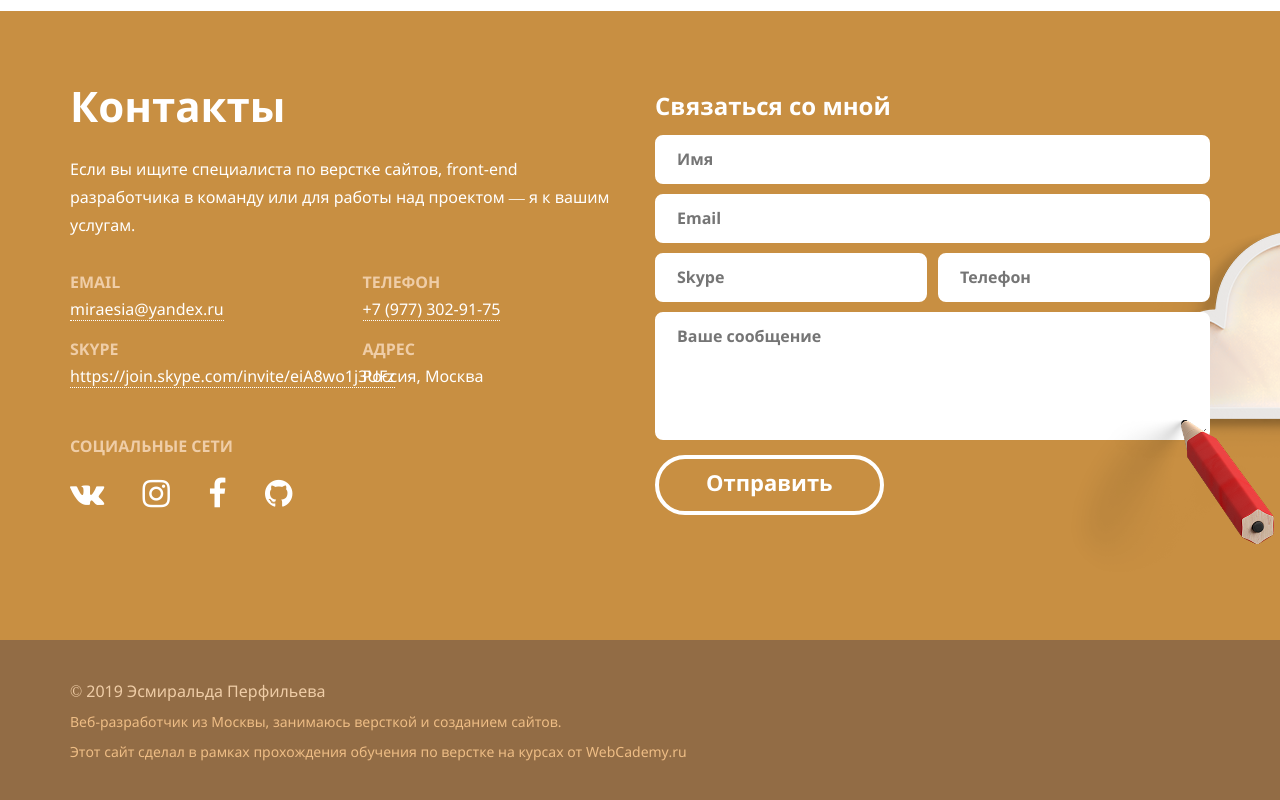
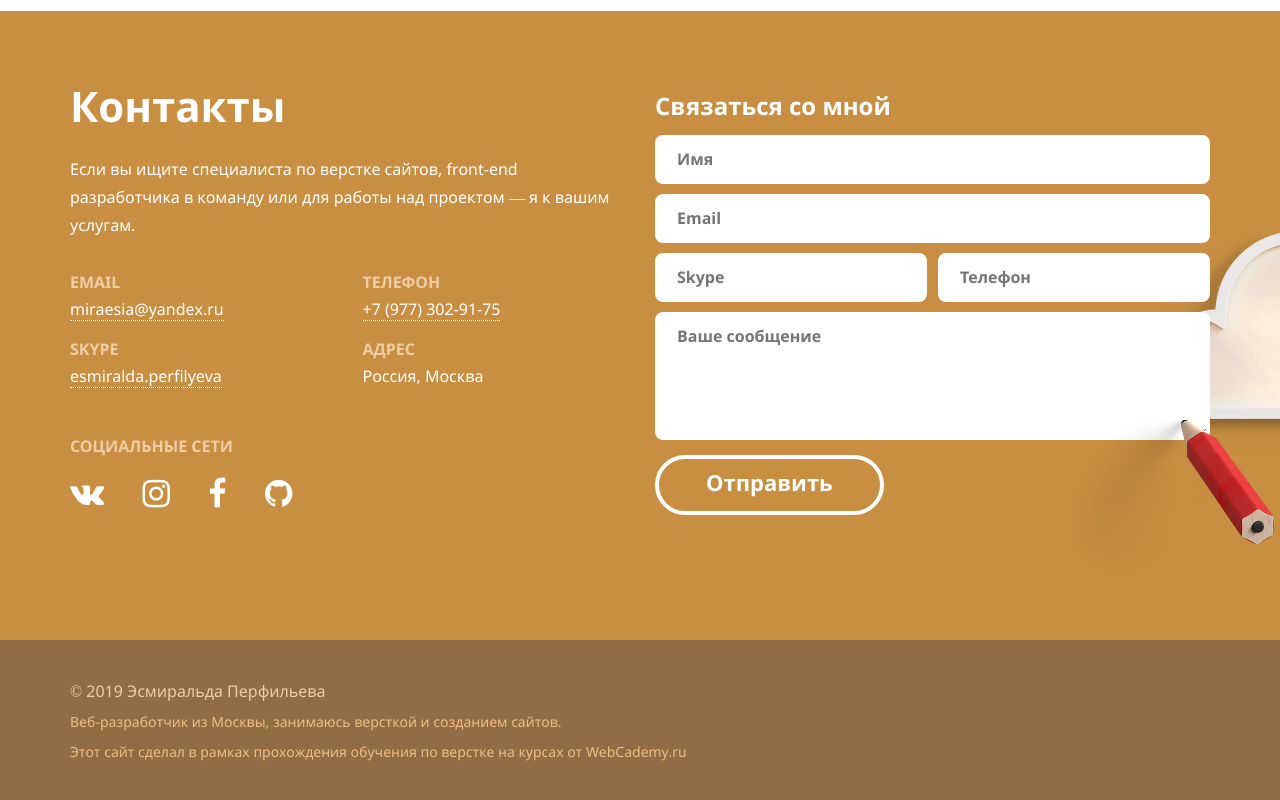
Before and after one commit to Esmiral/personal-page, a plain HTML site: page docs/index.html in a window 1280 px wide. Shown: the part 2302-3102 px from the top of the page. Drawn offline with Linux system fonts and the light colour scheme.

Commit message:
Update index.html

```diff
--- a/docs/index.html
+++ b/docs/index.html
@@ -342,7 +342,7 @@
 												skype
 										</div>
 										<div class="definition-list__desc">
-											<p><a href="skype:esmiralda.perfilyeva?chat">https://join.skype.com/invite/eiA8wo1j3UFz</a></p>
+											<p><a href="skype:esmiralda.perfilyeva?chat">esmiralda.perfilyeva</a></p>
 										</div>
 								</li>
 							</ul>
```
